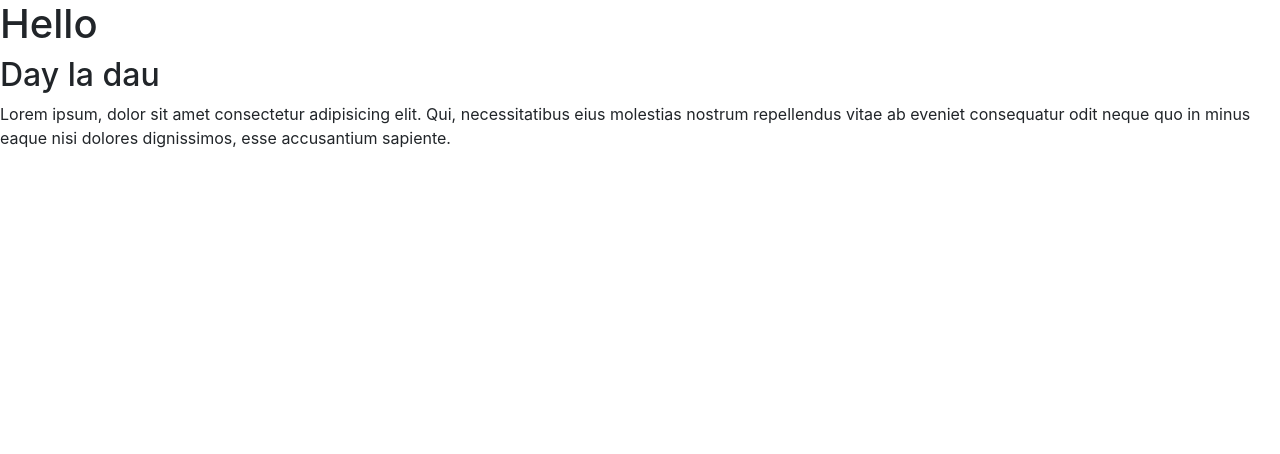
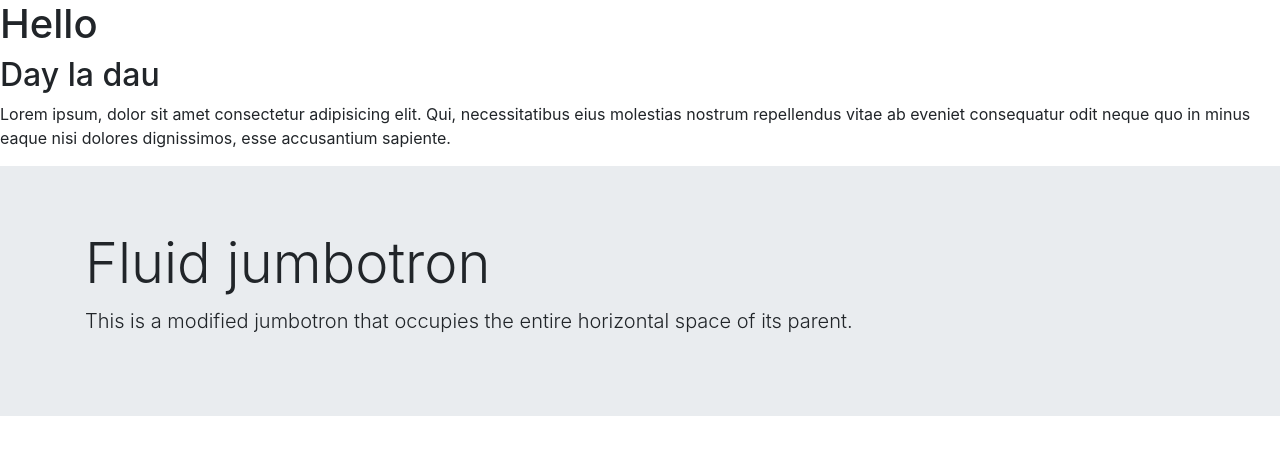
Before and after one commit to ExplorerLeo/DuAnGit, a plain HTML site: page index.html in a window 1280 px wide. Drawn offline with nearby package versions, Linux system fonts and the light colour scheme.

Commit message:
add Content

```diff
--- a/index.html
+++ b/index.html
@@ -20,6 +20,13 @@
                 repellendus vitae ab eveniet consequatur odit neque quo in minus eaque nisi dolores dignissimos, esse
                 accusantium sapiente.</p>
         </nav>
+        <div class="jumbotron jumbotron-fluid">
+            <div class="container">
+                <h1 class="display-4">Fluid jumbotron</h1>
+                <p class="lead">This is a modified jumbotron that occupies the entire horizontal space of its parent.
+                </p>
+            </div>
+        </div>
     </header>
     <section class="banner"></section>
     <section class="products"></section>
```
